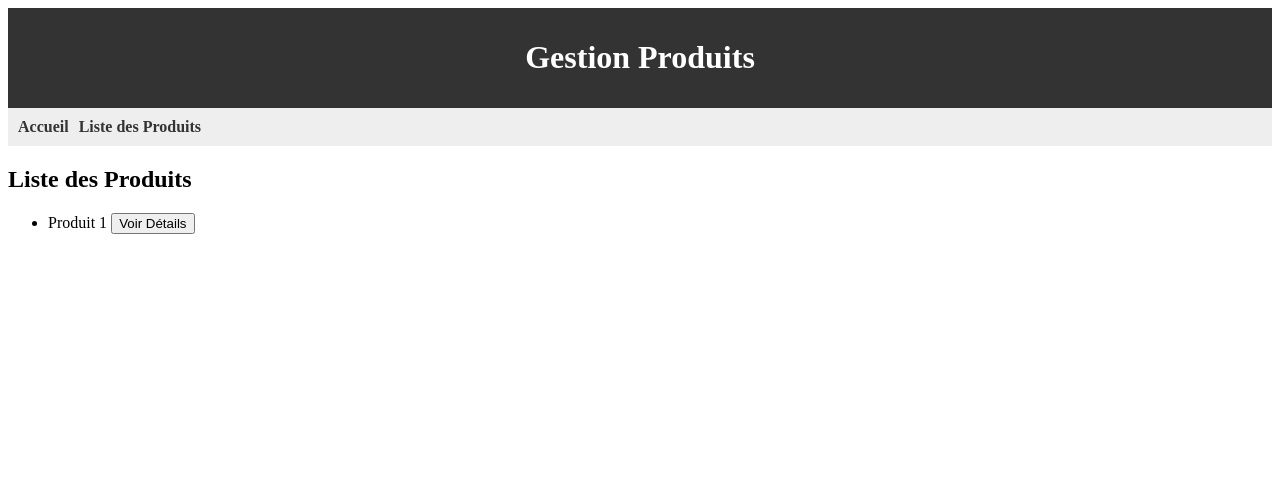
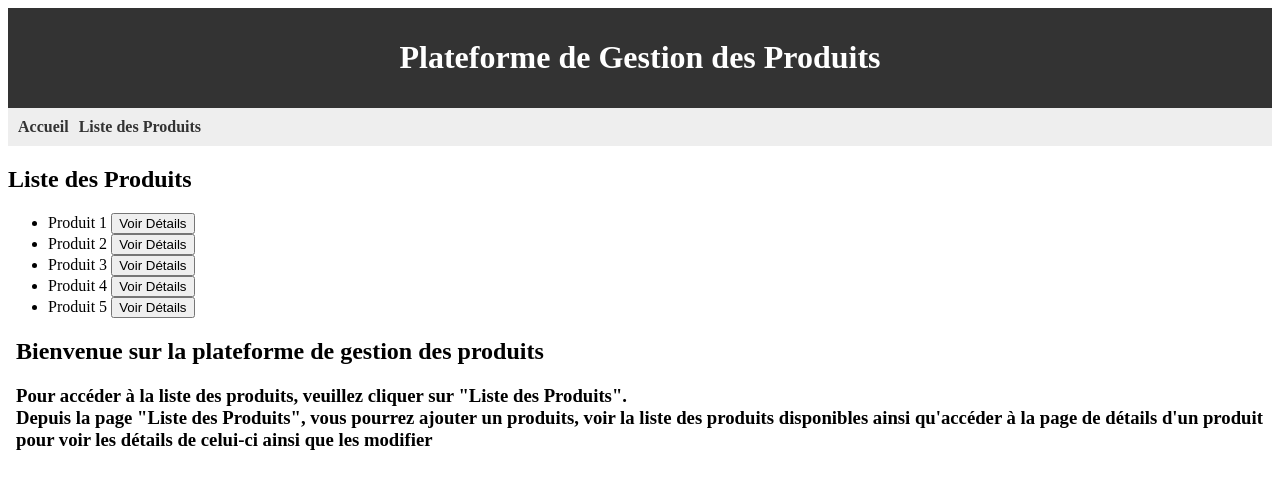
Before and after one commit to Bowo73/Angular_Gestion_Produit, an Angular app: page /products in a window 1280 px wide. Shown: the top 488 px of the page. Built offline with nearby package versions, Linux system fonts and the light colour scheme.

Commit message:
fix page d'accueil et ajout de produits en dur

```diff
--- a/src/app/app.component.html
+++ b/src/app/app.component.html
@@ -1,6 +1,6 @@
 <!DOCTYPE html>
 <header>
-  <h1>Gestion Produits</h1>
+  <h1>Plateforme de Gestion des Produits</h1>
 </header>
 <nav>
   <ul>
@@ -9,3 +9,8 @@
   </ul>
 </nav>
 <router-outlet></router-outlet>
+<body>
+  <h2>Bienvenue sur la plateforme de gestion des produits</h2>
+  <h3>Pour accéder à la liste des produits, veuillez cliquer sur "Liste des Produits". <br>
+    Depuis la page "Liste des Produits", vous pourrez ajouter un produits, voir la liste des produits disponibles ainsi qu'accéder à la page de détails d'un produit pour voir les détails de celui-ci ainsi que les modifier</h3>
+</body>
--- a/src/app/services/product.service.ts
+++ b/src/app/services/product.service.ts
@@ -7,7 +7,11 @@ import { Observable, of } from 'rxjs';
 })
 export class ProductService {
   private products = [
-    { id: 1, nom: 'Produit 1', texture: 'Texture 1', grammage: 500, couleur: 'Rouge' },
+    { id: 1, nom: 'Produit 1', texture: 'Texture 1', grammage: 100, couleur: 'Rouge' },
+    { id: 2, nom: 'Produit 2', texture: 'Texture 2', grammage: 200, couleur: 'Bleu' },
+    { id: 3, nom: 'Produit 3', texture: 'Texture 3', grammage: 300, couleur: 'Vert' },
+    { id: 4, nom: 'Produit 4', texture: 'Texture 4', grammage: 400, couleur: 'Jaune' },
+    { id: 5, nom: 'Produit 5', texture: 'Texture 5', grammage: 500, couleur: 'Noir' },
     // Ajoutez d'autres produits ici
   ];
 
```
